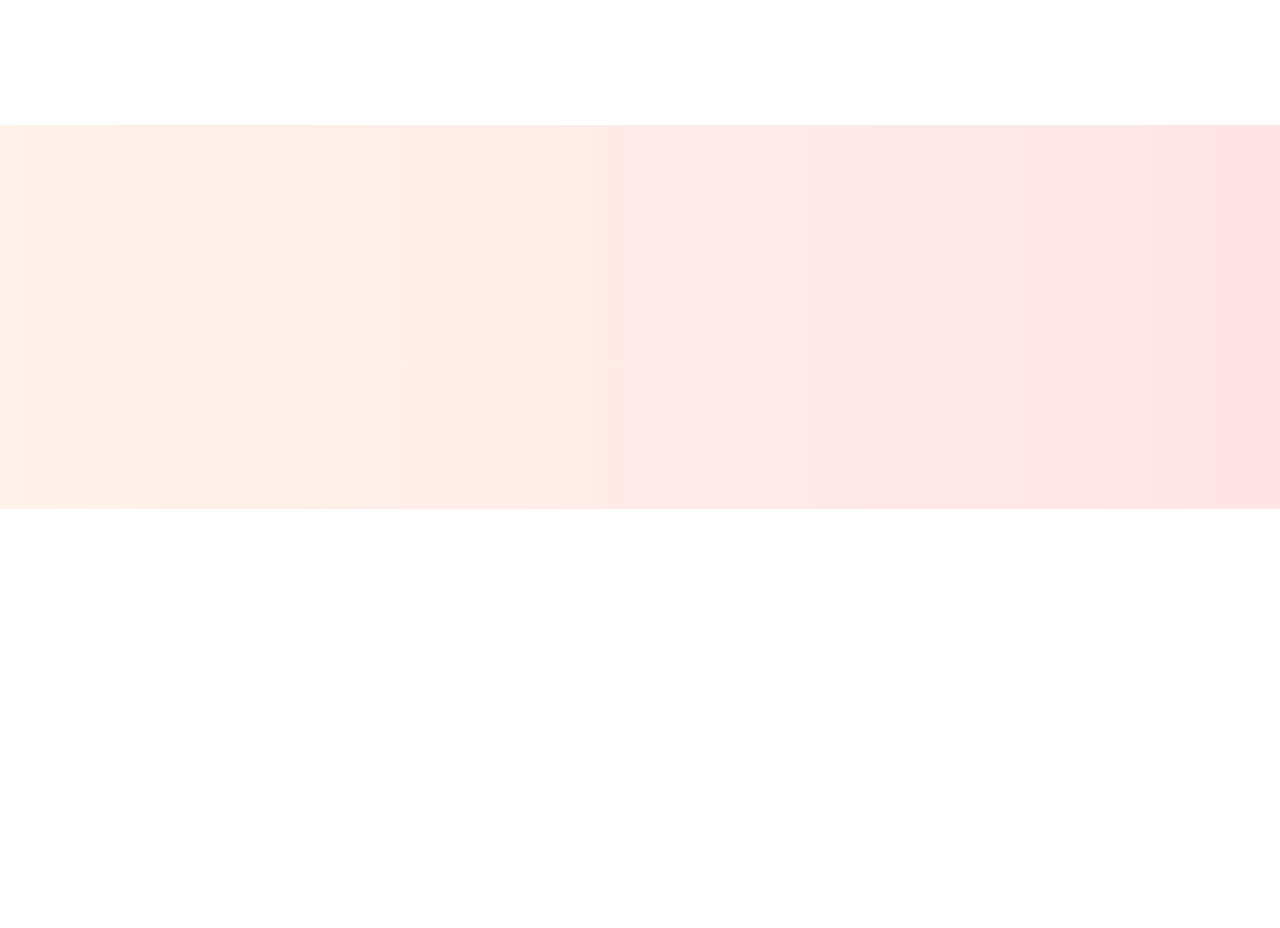
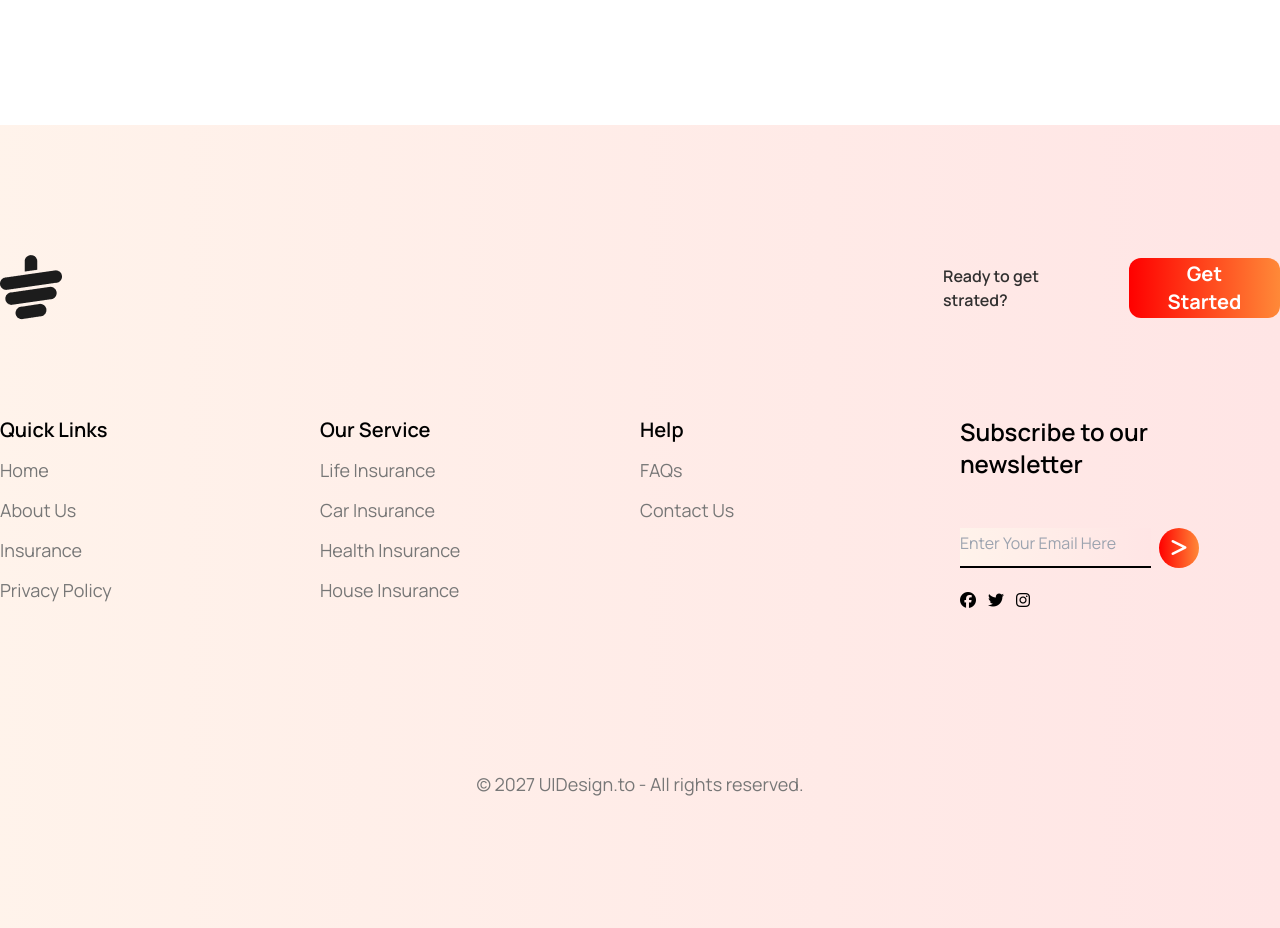
Before and after one commit to saiful2682070/tea_house_tailwind_milestone_04, a plain HTML site: page index.html in a window 1280 px wide. Shown: the part 3700-4628 px from the top of the page. Before the commit the page ends 4209 px from the top, so only its background shows below. Drawn offline with nearby package versions, Linux system fonts and the light colour scheme.

Commit message:
Complete Footer Section

```diff
--- a/index.html
+++ b/index.html
@@ -217,8 +217,61 @@
         </div>
     </section>
     <!-- Footer Section -->
-    <footer class="bg-[linear-gradient(270deg,rgba(255,0,0,0.1)_0%,rgba(255,137,56,0.1)_100%)] mt-[130px] h-96">
+    <footer class="bg-[linear-gradient(270deg,rgba(255,0,0,0.1)_0%,rgba(255,137,56,0.1)_100%)] mt-[130px]">
+        <div class="container mx-auto pt-[130px] pb-[130px]">
 
+            <div class="grid grid-cols-2 gap-[606px] mb-24">
+                <img src="./images/cup.png" alt="">
+                <div class="flex gap-10 justify-center items-center">
+                    <p class="text-[#313030] font-semibold">Ready to get strated?</p>
+                    <button
+                        class="w-[165px] h-[60px] flex items-center justify-center text-center font-bold text-xl text-white p-5 bg-gradient-to-r from-[#ff0000] to-[#ff8938] flex rounded-xl">Get
+                        Started</button>
+                </div>
+            </div>
+
+            <div class="grid grid-cols-4 gap[172px] mb-[110px]">
+                <ul class="space-y-3">
+                    <li class="font-semibold text-xl">Quick Links</li>
+                    <li><a class="text-[#777777] text-lg" href="">Home</a></li>
+                    <li><a class="text-[#777777] text-lg" href="">About Us</a></li>
+                    <li><a class="text-[#777777] text-lg" href="">Insurance</a></li>
+                    <li><a class="text-[#777777] text-lg" href="">Privacy Policy</a></li>
+                </ul>
+
+                <ul class="space-y-3">
+                    <li class="font-semibold text-xl">Our Service</li>
+                    <li><a class="text-[#777777] text-lg" href="">Life Insurance</a></li>
+                    <li><a class="text-[#777777] text-lg" href="">Car Insurance</a></li>
+                    <li><a class="text-[#777777] text-lg" href="">Health Insurance</a></li>
+                    <li><a class="text-[#777777] text-lg" href="">House Insurance</a></li>
+                </ul>
+
+                <ul class="space-y-3">
+                    <li class="font-semibold text-xl">Help</li>
+                    <li><a class="text-[#777777] text-lg" href="">FAQs</a></li>
+                    <li><a class="text-[#777777] text-lg" href="">Contact Us</a></li>
+                </ul>
+
+                <div class="mb-12">
+                    <h5 class="text-2xl font-semibold text-black mb-12">Subscribe to our <br> newsletter</h5>
+                    <div class="flex gap-2">
+                        <input type="text" placeholder="Enter Your Email Here"
+                            class="bg-[linear-gradient(270deg,rgba(255,0,0,0.1)_0%,rgba(255,137,56,0.1)_100%)] border-b-2 pb-2 outline-none border-black">
+                        <button
+                            class="w-7 h-7 flex items-center justify-center text-center font-bold text-xl text-white p-5 bg-gradient-to-r from-[#ff0000] to-[#ff8938] flex rounded-full"><span><i
+                                    class="fa-solid fa-greater-than"></i></span></button>
+                    </div>
+                    <div class="flex inline-block gap-3 mt-5">
+                        <span><i class="fa-brands fa-facebook"></i></span>
+                        <span><i class="fa-brands fa-twitter"></i></span>
+                        <span><i class="fa-brands fa-instagram"></i></span>
+                    </div>
+                </div>
+            </div>
+
+            <p class="text-[#777777] text-lg text-center">© 2027 UIDesign.to - All rights reserved.</p>
+        </div>
     </footer>
 </body>
 
```
